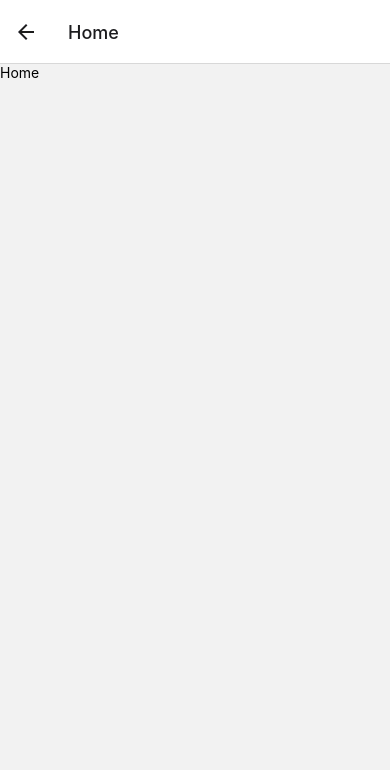
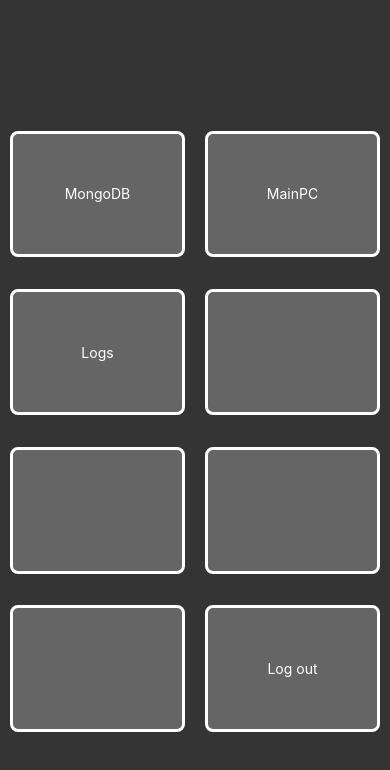
Before and after one commit to Thunman/home-app, a React Native app: screen /Home in a window 390 px wide. Shown: the top 770 px of the page. Built offline with nearby package versions, Linux system fonts and the light colour scheme.

Commit message:
adding a home component

```diff
--- a/App.tsx
+++ b/App.tsx
@@ -14,7 +14,11 @@
 			<NavigationContainer>
 				<Stack.Navigator>
 					<Stack.Screen name="Login" component={Login} />
-          <Stack.Screen name="Home" component={Home} />
+					<Stack.Screen
+						name="Home"
+						component={Home}
+						options={{ headerShown: false }}
+					/>
 				</Stack.Navigator>
 			</NavigationContainer>
 		</AuthProvider>
--- a/src/backendInteractions/auth.ts
+++ b/src/backendInteractions/auth.ts
@@ -1,6 +1,8 @@
 import axios from "axios";
 
 export const login = async (username: string, password: string) => {
+	console.log("name ", username);
+	console.log("pass ", password);
 	const response = await axios.post(
 		"https://thunman.servebeer.com/api/users/login",
 		{
@@ -8,6 +10,5 @@
 			password: password,
 		}
 	);
-  console.log(response);
 	return response;
 };
--- a/src/components/home.tsx
+++ b/src/components/home.tsx
@@ -1,11 +1,54 @@
-import { View, Text } from "react-native";
+import { View, Text, TouchableOpacity } from "react-native";
+import { styles } from "../styles/stylesheet";
 
 export const Home = () => {
-  return (
-    <View>
-      <Text>Home</Text>
-    </View>
-  );
+	const handleMongoPress = async () => {};
+	const handlePCPress = async () => {};
+	const handleLogsPress = async () => {};
+	const handleLogoutPress = async () => {};
+
+	return (
+		<View style={styles.homeBackground}>
+			<View style={styles.buttonContainer}>
+				<TouchableOpacity
+					style={styles.controlButton}
+					onPress={handleMongoPress}
+				>
+					<Text style={styles.styledText}>MongoDB</Text>
+				</TouchableOpacity>
+				<TouchableOpacity
+					style={styles.controlButton}
+					onPress={handlePCPress}
+				>
+					<Text style={styles.styledText}>MainPC</Text>
+				</TouchableOpacity>
+				<TouchableOpacity
+					style={styles.controlButton}
+					onPress={handleLogsPress}
+				>
+					<Text style={styles.styledText}>Logs</Text>
+				</TouchableOpacity>
+				<TouchableOpacity style={styles.controlButton}>
+					<Text style={styles.styledText}></Text>
+				</TouchableOpacity>
+				<TouchableOpacity style={styles.controlButton}>
+					<Text style={styles.styledText}></Text>
+				</TouchableOpacity>
+				<TouchableOpacity style={styles.controlButton}>
+					<Text style={styles.styledText}></Text>
+				</TouchableOpacity>
+				<TouchableOpacity style={styles.controlButton}>
+					<Text style={styles.styledText}></Text>
+				</TouchableOpacity>
+				<TouchableOpacity
+					style={styles.controlButton}
+					onPress={handleLogoutPress}
+				>
+					<Text style={styles.styledText}>Log out</Text>
+				</TouchableOpacity>
+			</View>
+		</View>
+	);
 };
 
 export default Home;
--- a/src/components/login.tsx
+++ b/src/components/login.tsx
@@ -16,12 +16,25 @@
 	const { loginServiceProvider } = useContext(AuthContext);
 	const handleLogin = async () => {
 		const response = await loginServiceProvider(login, username, password);
-    if (response.success) navigation.navigate("Home");
+		if (response.status === 200) navigation.navigate("Home");
+		else alert(response.message);
 	};
 	return (
-    <View style={styles.background}>
-      <TextInput style={styles.inputField} placeholder="Username"></TextInput>
-      <TextInput style={styles.inputField} placeholder="Password"></TextInput>
+		<View style={styles.loginBackground}>
+			<TextInput
+				style={styles.inputField}
+				placeholder="Username"
+				defaultValue={username}
+				onChangeText={(text) => setUsername(text)}
+			></TextInput>
+			<TextInput
+				style={styles.inputField}
+				placeholder="Password"
+				defaultValue={password}
+				onChangeText={(text) => setPassword(text)}
+				secureTextEntry={true}
+				autoCapitalize="none"
+			></TextInput>
 			<TouchableOpacity onPressIn={handleLogin} style={styles.loginButton}>
 				<Text style={styles.text}>Login</Text>
 			</TouchableOpacity>
--- a/src/helpers/interfaces.ts
+++ b/src/helpers/interfaces.ts
@@ -27,7 +27,7 @@
 		func: ILoginFunction,
 		username: string,
 		password: string
-  ) => Promise<IResponse>;
+	) => Promise<any>;
 }
 export interface ILoginFunction {
 	(username: string, password: string): Promise<AxiosResponse>;
--- a/src/hooks/authContext.tsx
+++ b/src/hooks/authContext.tsx
@@ -6,6 +6,7 @@
 	ILoginFunction,
 	IResponse,
 } from "../helpers/interfaces";
+import { AxiosResponse } from "axios";
 
 export const AuthContext = createContext<IAuthContext>({
 	isLoggedIn: false,
@@ -14,7 +15,7 @@
 		return { success: false, message: "", data: {} };
 	},
 	loginServiceProvider: async (_: ILoginFunction, __: string, ___: string) => {
-    return { success: false, message: "", data: {} };
+		return {};
 	},
 });
 
@@ -25,13 +26,12 @@
 		func: ILoginFunction,
 		username: string,
 		password: string
-  ): Promise<IResponse> => {
+	): Promise<AxiosResponse> => {
 		const response = await func(username, password);
 		if (response.status === 200) {
 			setIsLoggedIn(true);
 		}
-    const responseData = await response.data;
-    return responseData;
+		return response;
 	};
 	const backendServiceProvider = async (
 		func: IBackendInteraction
--- a/src/styles/stylesheet.ts
+++ b/src/styles/stylesheet.ts
@@ -1,7 +1,7 @@
 import { StyleSheet } from "react-native";
 
 export const styles = StyleSheet.create({
-	background: {
+	loginBackground: {
 		backgroundColor: "#343434",
 		flex: 1,
 		alignItems: "center",
@@ -40,4 +40,29 @@
 	text: {
 		color: "white",
 	},
+	homeBackground: {
+		backgroundColor: "#343434",
+		flex: 1,
+		justifyContent: "center",
+		alignItems: "center",
+	},
+	buttonContainer: {
+		height: "75%",
+		flexDirection: "row",
+		flexWrap: "wrap",
+		justifyContent: "space-around",
+		width: "100%",
+	},
+	controlButton: {
+		backgroundColor: "#656565",
+		width: "45%",
+		height: "20%",
+		alignItems: "center",
+		justifyContent: "center",
+		marginTop: 25,
+		borderColor: "white",
+		borderWidth: 3,
+		borderRadius: 8,
+		elevation: 50,
+	},
 });
```
Lines whose indentation alone changed are shown as unchanged.
